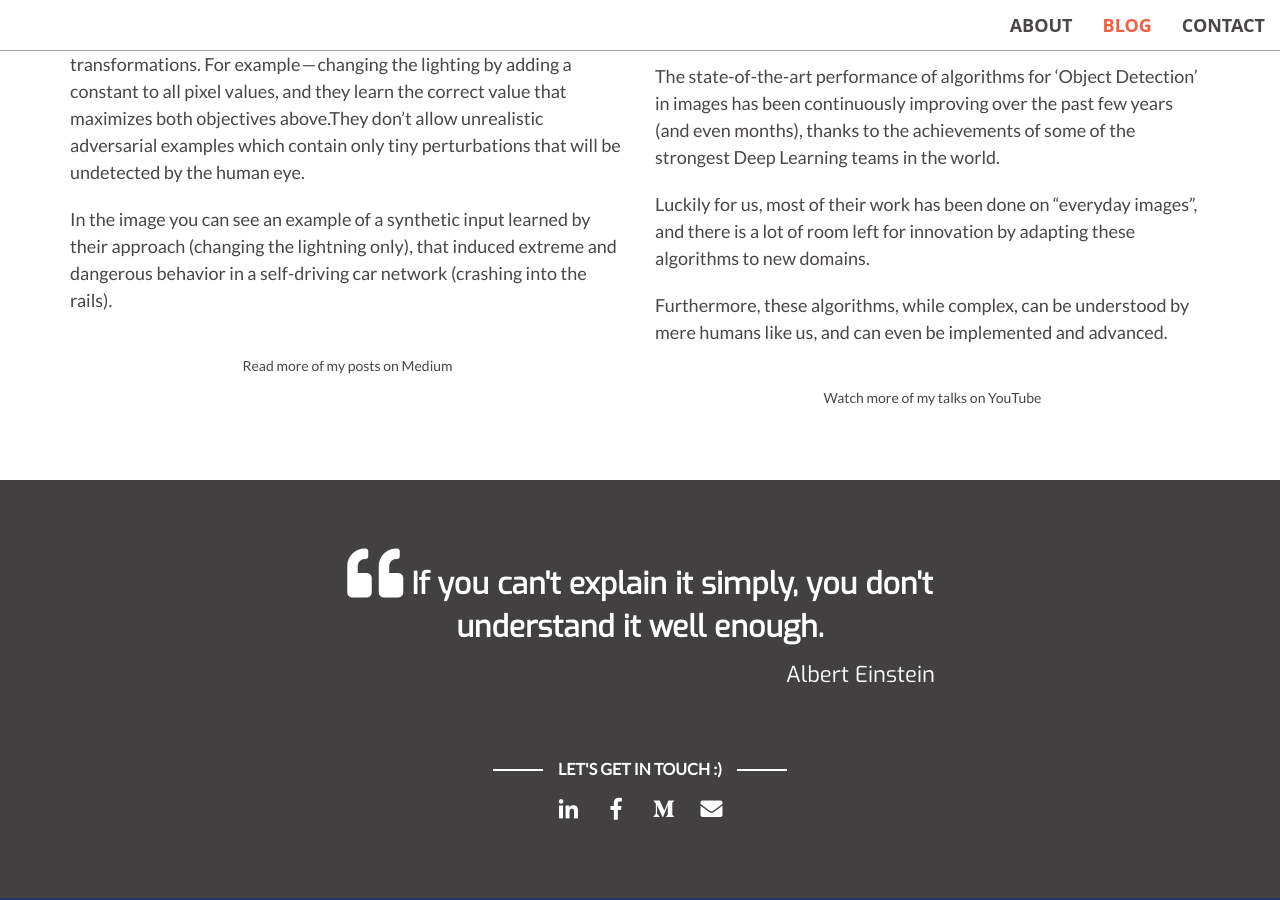
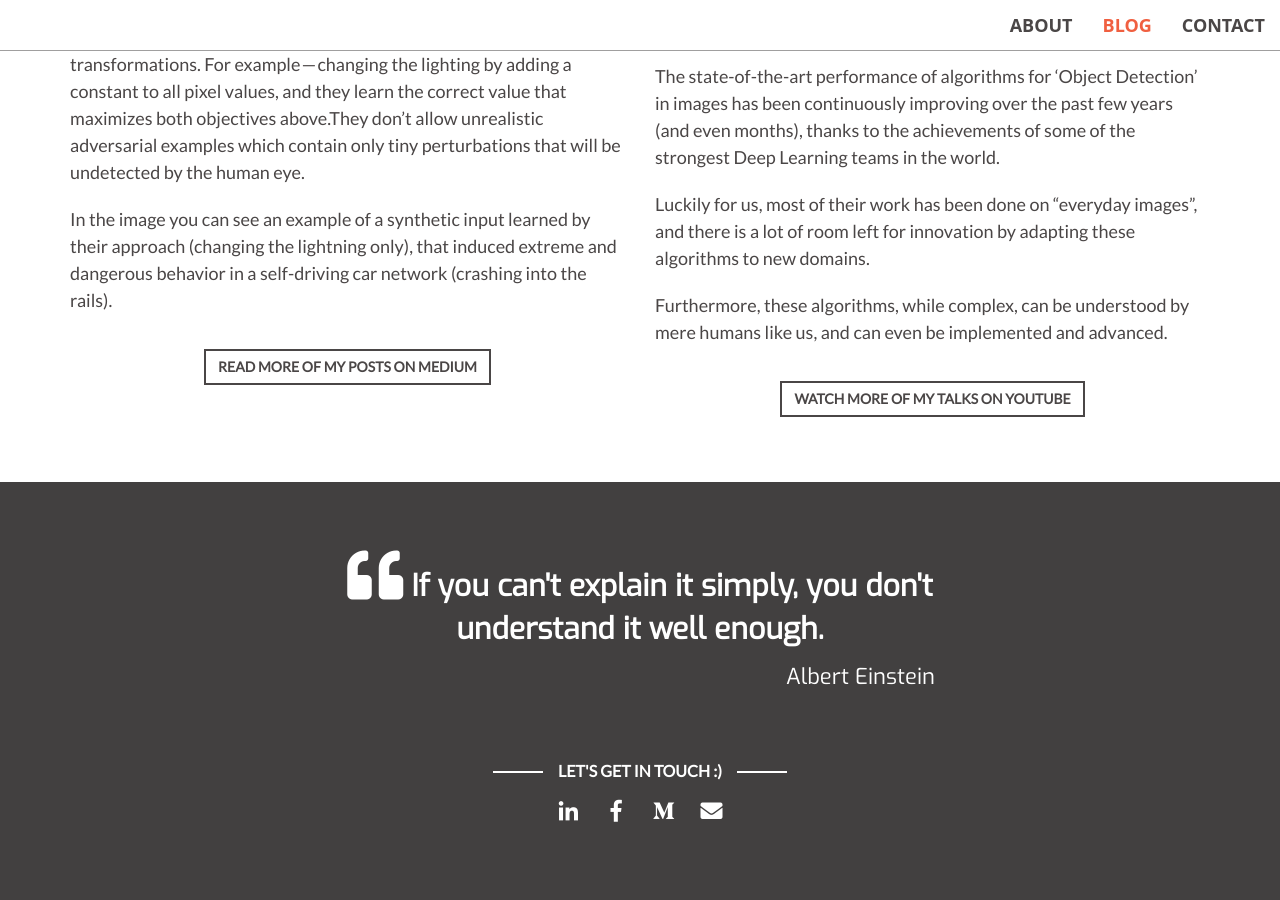
Before and after one commit to idan-bassuk/idan-bassuk.github.io, a Jekyll site: the page built from index.html, in a window 1280 px wide and 900 px high, scrolled down 2763 px. Built offline with Jekyll 4.4.1, drawn with Linux system fonts in a browser that asks for light colours.

Commit message:
Update _base.scss

```diff
--- a/_sass/_base.scss
+++ b/_sass/_base.scss
@@ -100,7 +100,16 @@ p {
 .bg-light .body { color: $theme-dark-dark; }
 .bg-light .btn-default { color: $theme-dark-dark; }
 .no-link, .no-link:hover { text-decoration: none; }
-
+.bg-light .btn-default,
+.bg-light .btn-default:active,
+.bg-light .btn-default:hover {
+    color: #4a4646;
+    border-color: #4a4646;
+    border-radius: 0;
+    border-width: 2px;
+    font-weight: 600;
+    text-transform: uppercase;
+}
 
 .text-faded { color: rgba(white, .7); }
 
```
